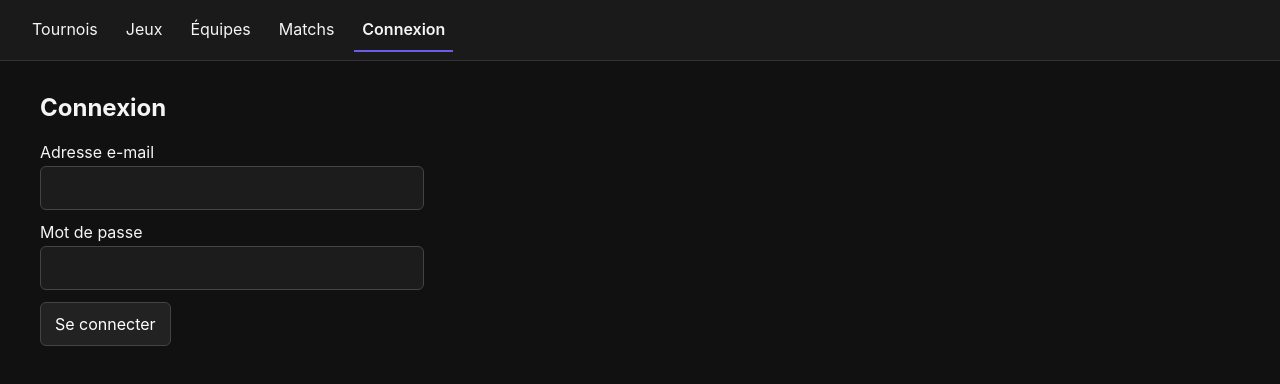
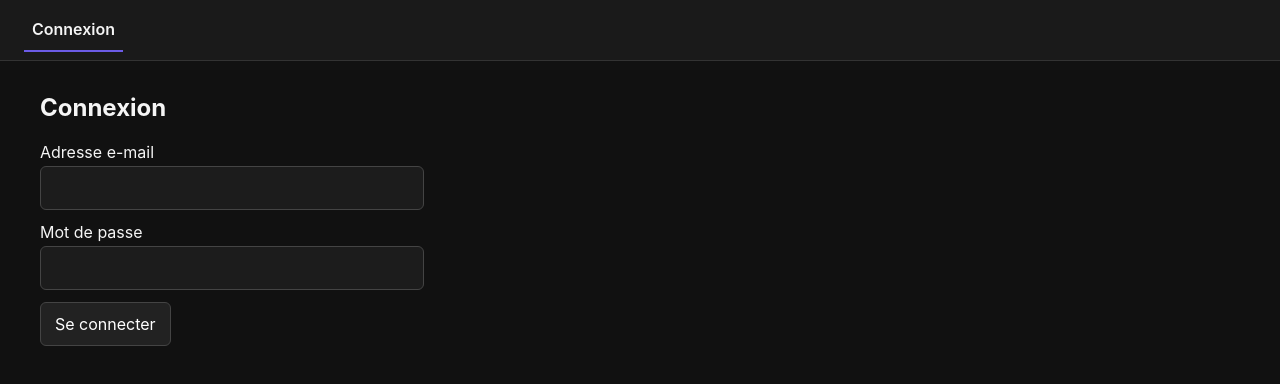
Before and after one commit to Redaskz/Projet-Arena, a React (Vite) app in the folder frontend/: page /login in a window 1280 px wide. Shown: the top 384 px of the page. Built offline with nearby package versions, Linux system fonts and the light colour scheme.

Commit message:
feat(front): brancher la deconnexion

```diff
--- a/frontend/src/components/Navbar.tsx
+++ b/frontend/src/components/Navbar.tsx
@@ -1,13 +1,37 @@
-import { NavLink } from 'react-router-dom';
+import { NavLink, useNavigate } from "react-router-dom";
+import { useAuth } from "../hooks/useAuth";
 
-function Navbar() {
+interface NavbarProps {}
+
+function Navbar({}: NavbarProps) {
+  const { user, isAuthenticated, logout } = useAuth();
+  const navigate = useNavigate();
+
+  const handleLogout = () => {
+    // La session est supprimée par logout ; la redirection permet
+    // ensuite de ramener immédiatement l'utilisateur vers la connexion.
+    logout();
+    navigate("/login");
+  };
+
   return (
     <nav>
-      <NavLink to="/tournaments">Tournois</NavLink>
-      <NavLink to="/games">Jeux</NavLink>
-      <NavLink to="/teams">Équipes</NavLink>
-      <NavLink to="/matches">Matchs</NavLink>
-      <NavLink to="/login">Connexion</NavLink>
+      {isAuthenticated ? (
+        <>
+          <NavLink to="/tournaments">Tournois</NavLink>
+          <NavLink to="/games">Jeux</NavLink>
+          <NavLink to="/teams">Équipes</NavLink>
+          <NavLink to="/matches">Matchs</NavLink>
+
+          <span>{user?.username}</span>
+
+          <button type="button" onClick={handleLogout}>
+            Déconnexion
+          </button>
+        </>
+      ) : (
+        <NavLink to="/login">Connexion</NavLink>
+      )}
     </nav>
   );
 }
```
